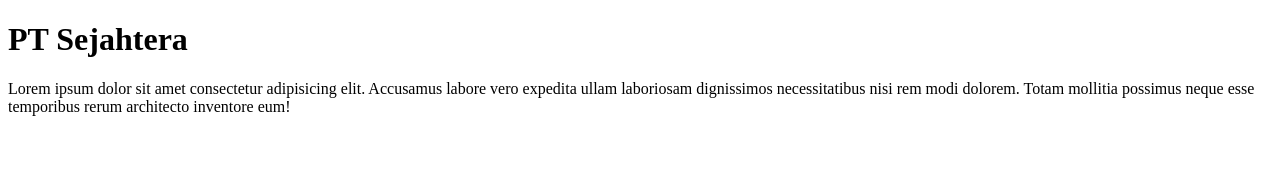
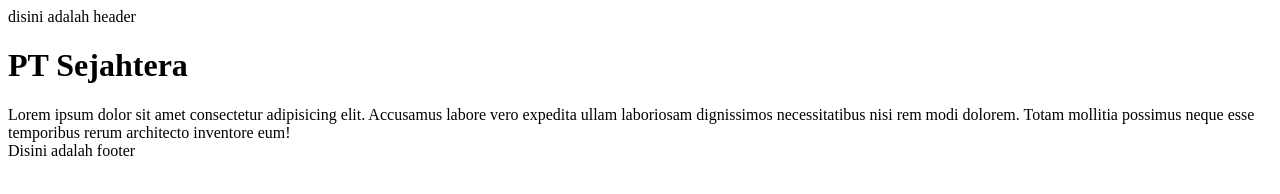
Before and after one commit to ajimustopa/CompanyProfile, a plain HTML site: page index.html in a window 1280 px wide. Drawn offline with Linux system fonts and the light colour scheme.

Commit message:
Membuat header dan footer

```diff
--- a/index.html
+++ b/index.html
@@ -6,7 +6,11 @@
     <title>Latihan Git</title>
 </head>
 <body>
+    <header>disini adalah header</header>
+
     <h1>PT Sejahtera</h1>
     <div>Lorem ipsum dolor sit amet consectetur adipisicing elit. Accusamus labore vero expedita ullam laboriosam dignissimos necessitatibus nisi rem modi dolorem. Totam mollitia possimus neque esse temporibus rerum architecto inventore eum!</div>
+
+    <footer>Disini adalah footer</footer>
 </body>
 </html>
```
